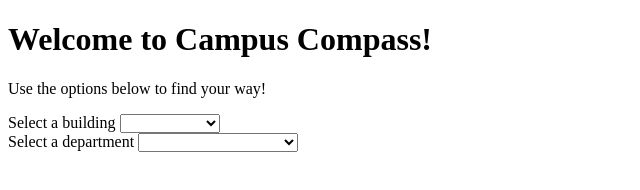
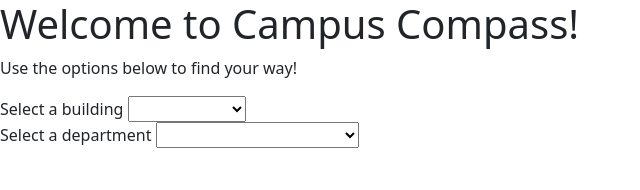
Before and after one commit to johnonymous86/vcda_poc, a website: page index.html in a window 1280 px wide. Shown: the whole page, without its empty margins (0-640 px from the left). Drawn offline with nearby package versions, Linux system fonts and the light colour scheme.

Commit message:
bootstrap css installed

```diff
--- a/index.html
+++ b/index.html
@@ -5,6 +5,7 @@
     <meta name="viewport" content="width=device-width, initial-scale=1.0">
     <title>Campus Compass</title>
     <link rel="icon" type="image/x-icon" href="assets/favicon.ico">
+    <link href="https://cdn.jsdelivr.net/npm/bootstrap@5.3.8/dist/css/bootstrap.min.css" rel="stylesheet" integrity="sha384-sRIl4kxILFvY47J16cr9ZwB07vP4J8+LH7qKQnuqkuIAvNWLzeN8tE5YBujZqJLB" crossorigin="anonymous">
 </head>
 <body>
     <h1>Welcome to Campus Compass!
@@ -36,5 +37,7 @@
 
        </select>
     </form>
+
+    <script src="https://cdn.jsdelivr.net/npm/bootstrap@5.3.8/dist/js/bootstrap.bundle.min.js" integrity="sha384-FKyoEForCGlyvwx9Hj09JcYn3nv7wiPVlz7YYwJrWVcXK/BmnVDxM+D2scQbITxI" crossorigin="anonymous"></script>
 </body>
 </html>
--- /dev/null
+++ b/package.json
@@ -0,0 +1,6 @@
+{
+  "dependencies": {
+    "@popperjs/core": "^2.11.8",
+    "bootstrap": "^5.3.8"
+  }
+}
--- /dev/null
+++ b/styles.css
@@ -0,0 +1 @@
+styles.css
```
Also changed, not shown: dashboard.html (+4 -0 lines), grayson.html (+3 -0 lines), smyth.html (+3 -0 lines), user.html (+2 -0 lines), 1 other file.
